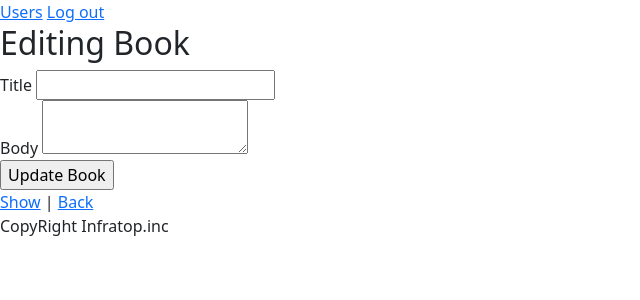
After one commit to tomiswinner/Bookers2, a Rails app: template app/views/books/edit.html.erb in a window 1280 px wide. The commit adds this page. Shown: the top 300 px of the page, without its empty margins (0-640 px from the left). Run offline with Rails 7, Linux system fonts and the light colour scheme; the template is opened without the code that fills it, so the values that code supplies are empty; style sheets or scripts are compiled from the project's sources; parts of the project's set-up code (start-up, migrations or seed data) failed here and were passed over; some libraries are stand-ins or nearby versions.

Commit message:
implemented edit and fix some errs

```diff
--- a/app/controllers/books_controller.rb
+++ b/app/controllers/books_controller.rb
@@ -25,6 +25,10 @@ class BooksController < ApplicationController
     @book = Book.find(params[:id])
   end
 
+  def update
+    @book = Book.find(params[:id])
+  end
+
   private
   def books_params
     params.require(:book).permit(:title,:body)
--- /dev/null
+++ b/app/views/books/edit.html.erb
@@ -0,0 +1,16 @@
+<h2>Editing Book</h2>
+<%= form_with(model: @book,local: true) do |f| %>
+  <div>
+    <%= f.label :title %>
+    <%= f.text_field :title %>
+  </div>
+  <div>
+    <%= f.label :body %>
+    <%= f.text_area :body %>
+  </div>
+  <div>
+    <%= f.submit "Update Book" %>
+  </div>
+  <%= link_to("Show",book_path(@book.id)) %> |
+  <%= link_to("Back",:back) %>
+<% end %>
--- a/app/views/layouts/application.html.erb
+++ b/app/views/layouts/application.html.erb
@@ -11,8 +11,14 @@
 
   <body>
     <header>
+      <%= link_to("Users",users_path) %>
       <%= link_to("Log out",destroy_user_session_path,method: :delete) %>
     </header>
     <%= yield %>
+    <footer>
+      <p>
+        CopyRight Infratop.inc
+      </p>
+    </footer>
   </body>
 </html>
--- a/config/routes.rb
+++ b/config/routes.rb
@@ -2,6 +2,6 @@ Rails.application.routes.draw do
   devise_for :users
   # For details on the DSL available within this file, see http://guides.rubyonrails.org/routing.html
   root :to => 'homes#top'
-  resources :books,only: [:create,:show,:new,:index,:edit,:destroy]
+  resources :books#  ,only: [:create,:show,:new,:index,:edit,:destroy,:update]
   resources :users,only: [:create,:show,:new,:index,:edit]
 end
--- a/route.txt
+++ b/route.txt
@@ -20,6 +20,8 @@
                  new_book GET    /books/new(.:format)                                                                     books#new
                 edit_book GET    /books/:id/edit(.:format)                                                                books#edit
                      book GET    /books/:id(.:format)                                                                     books#show
+                          PATCH  /books/:id(.:format)                                                                     books#update
+                          PUT    /books/:id(.:format)                                                                     books#update
                           DELETE /books/:id(.:format)                                                                     books#destroy
                     users GET    /users(.:format)                                                                         users#index
                           POST   /users(.:format)                                                                         users#create
```
Also changed, not shown: app/views/users/show.html.erb (+18 -1 lines).
